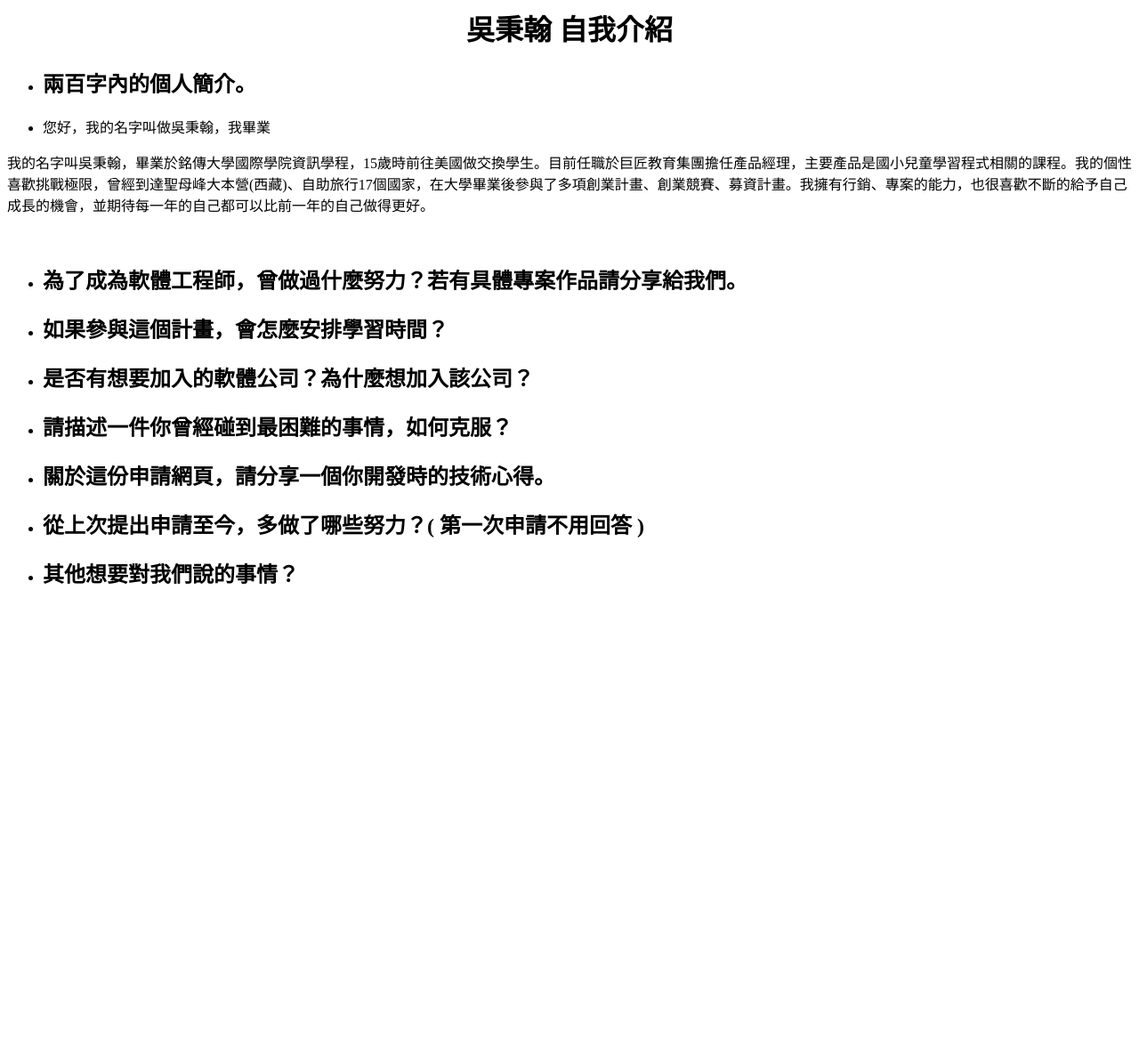
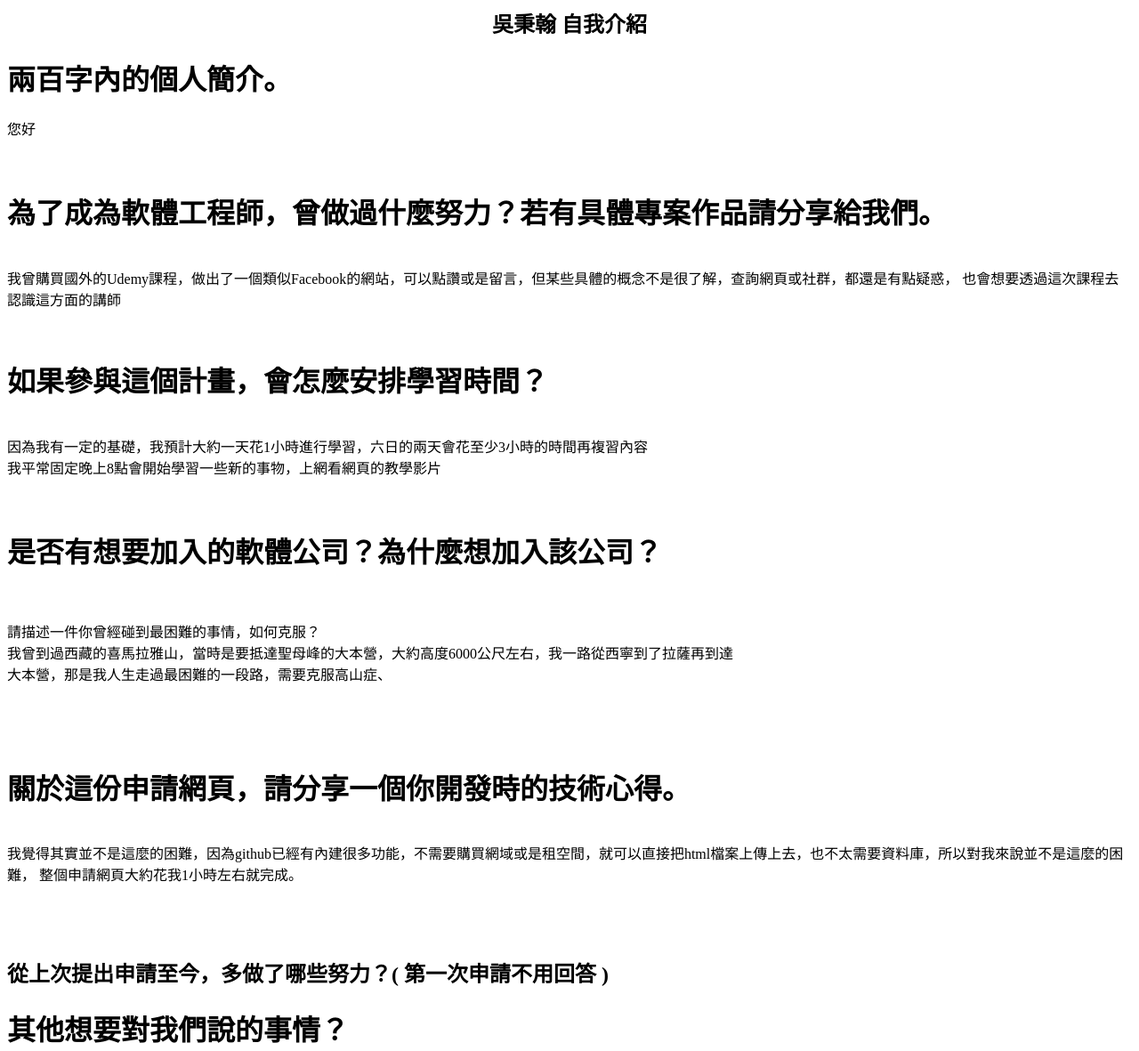
Before and after one commit to Jerrypinghanwu/MyStory, a plain HTML site: page MyStory.html in a window 1280 px wide. Shown: the top 1181 px of the page at 89% size. Before the commit the page ends 800 px from the top, so only its background shows below. Drawn offline with Linux system fonts and the light colour scheme.

Commit message:
Update MyStory.html

```diff
--- a/test.html
+++ b/MyStory.html
@@ -3,41 +3,33 @@
 <title>Hello GitHub </title>
 </head>
 <body>
-<h1 style="text-align: center;">吳秉翰 自我介紹</h1>
-<ul>
-  <li>
-    <h2><strong>兩百字內的個人簡介。</strong></h2>
-  </li>
-  <li>
-    <p>您好，我的名字叫做吳秉翰，我畢業</p>
-  </li>
-</ul>
-<p>我的名字叫吳秉翰，畢業於銘傳大學國際學院資訊學程，15歲時前往美國做交換學生。目前任職於巨匠教育集團擔任產品經理，主要產品是國小兒童學習程式相關的課程。我的個性喜歡挑戰極限，曾經到達聖母峰大本營(西藏)、自助旅行17個國家，在大學畢業後參與了多項創業計畫、創業競賽、募資計畫。我擁有行銷、專案的能力，也很喜歡不斷的給予自己成長的機會，並期待每一年的自己都可以比前一年的自己做得更好。</p>
+
+
+<h2 style="text-align: center;">吳秉翰 自我介紹</h2>
+<h1>兩百字內的個人簡介。</h1>
+<p>您好</p>
+<h1><br />為了成為軟體工程師，曾做過什麼努力？若有具體專案作品請分享給我們。</h1>
+<p><br />我曾購買國外的Udemy課程，做出了一個類似Facebook的網站，可以點讚或是留言，但某些具體的概念不是很了解，查詢網頁或社群，都還是有點疑惑，
+  也會想要透過這次課程去認識這方面的講師</p>
 <p>&nbsp;</p>
-<ul>
-  <li>
-    <h2><strong>為了成為軟體工程師，曾做過什麼努力？若有具體專案作品請分享給我們。</strong></h2>
-  </li>
-  <li>
-    <h2><strong>如果參與這個計畫，會怎麼安排學習時間？</strong></h2>
-  </li>
-  <li>
-    <h2><strong>是否有想要加入的軟體公司？為什麼想加入該公司？</strong></h2>
-  </li>
-  <li>
-    <h2><strong>請描述一件你曾經碰到最困難的事情，如何克服？</strong></h2>
-  </li>
-  <li>
-    <h2><strong>關於這份申請網頁，請分享一個你開發時的技術心得。</strong></h2>
-  </li>
-  <li>
-    <h2><strong>從上次提出申請至今，多做了哪些努力？( 第一次申請不用回答 )</strong></h2>
-  </li>
-  <li>
-    <h2><strong>其他想要對我們說的事情？</strong></h2>
-  </li>
-</ul>
+<h1>如果參與這個計畫，會怎麼安排學習時間？</h1>
+<p><br />因為我有一定的基礎，我預計大約一天花1小時進行學習，六日的兩天會花至少3小時的時間再複習內容<br />我平常固定晚上8點會開始學習一些新的事物，上網看網頁的教學影片</p>
+<h1><br />是否有想要加入的軟體公司？為什麼想加入該公司？</h1>
 <p>&nbsp;</p>
+<p>請描述一件你曾經碰到最困難的事情，如何克服？<br />我曾到過西藏的喜馬拉雅山，當時是要抵達聖母峰的大本營，大約高度6000公尺左右，我一路從西寧到了拉薩再到達<br />
+  大本營，那是我人生走過最困難的一段路，需要克服高山症、</p>
 <p>&nbsp;</p>
+<h1><br />關於這份申請網頁，請分享一個你開發時的技術心得。</h1>
+<p><br />我覺得其實並不是這麼的困難，因為github已經有內建很多功能，不需要購買網域或是租空間，就可以直接把html檔案上傳上去，也不太需要資料庫，所以對我來說並不是這麼的困難，
+  整個申請網頁大約花我1小時左右就完成。</p>
+<p>&nbsp;</p>
+<h2><br />從上次提出申請至今，多做了哪些努力？( 第一次申請不用回答 )</h2>
+<h1>其他想要對我們說的事情？</h1>
+<p><br />我覺得老師您做的事情非常有意義，我也很喜歡這項課程。從這個課程的價格與內容可以感覺出不是為了賺錢，而是為了推廣一些理念，我非常認同，
+  所以想要參與。我會想要把這個課程學好，因為對我自己來說，一位PM要變成工程師，還有一段路要走，可能需要讓我建立一些信心，而這個課程可以讓我看到有一個希望，
+  並且去努力著，我也理解課程的內容有限，但這會是我朝工程師的一個立足點，我期待參與後可以懂得更多解決問題的方式、認識更多這塊領域的朋友，互相交流，
+  並不斷的在這塊領域有更長遠的發展。這是我給我自己預設好的事情，也非常感謝這次的課程機會</p>
+
+
 </body>
 </html>
```
